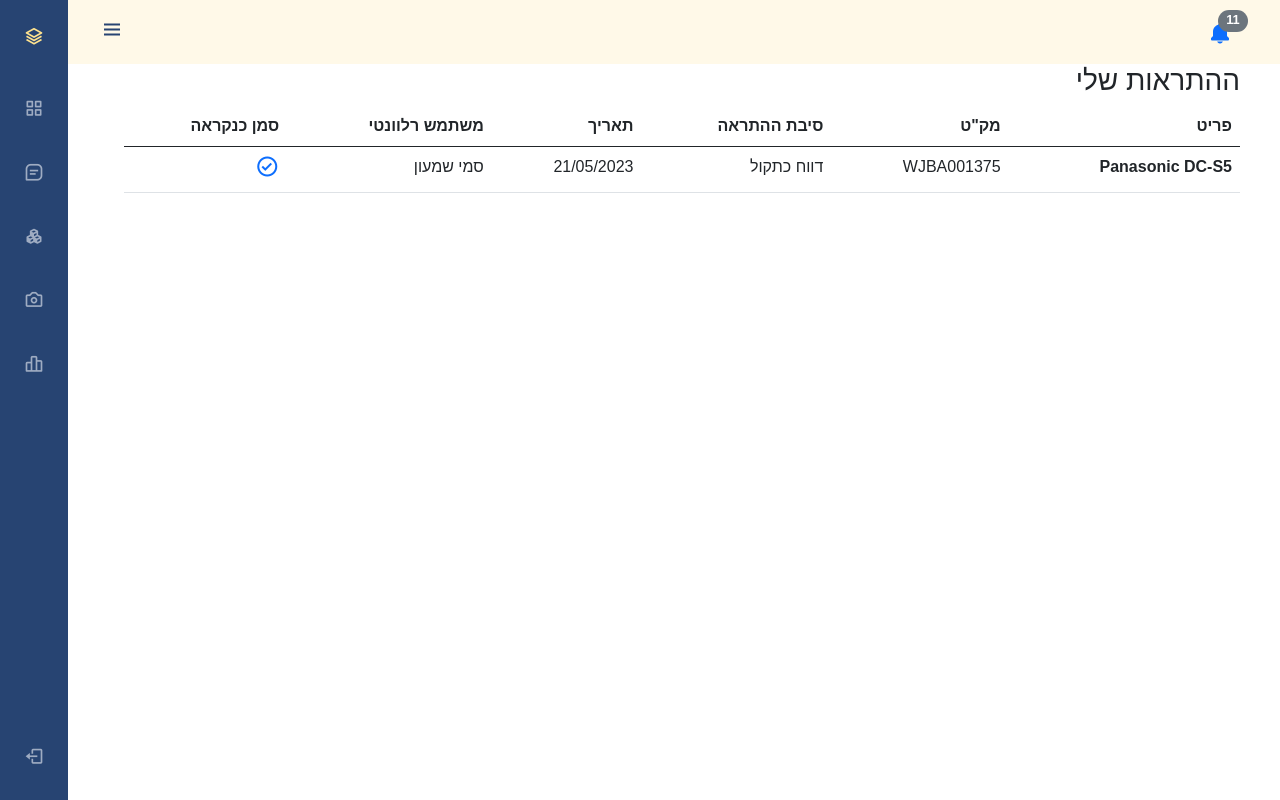
After one commit to BarakBon/SCStudio, a Flask app: page /notifications in a window 1280 px wide. The commit adds this page. Run offline with Flask 3, Linux system fonts and the light colour scheme; the visitor is signed in with stand-in values (Sample User, id 1); some libraries are stand-ins or nearby versions.

Commit message:
notification page (visualy)

```diff
--- a/app/templates/base.html
+++ b/app/templates/base.html
@@ -17,7 +17,7 @@
   <body id="body-pd">
     <header class="header" id="header">
       <div class="header_toggle"> <i class='bx bx-menu' id="header-toggle"></i> </div>
-      <a class="nav-link notu-icon" href="#">
+      <a class="nav-link notu-icon" href="/notifications">
         <i class='bx bxs-bell' size="lg"></i>
         <span class="badge rounded-pill bg-secondary">11</span>
         </i>
--- /dev/null
+++ b/app/templates/notifications.html
@@ -0,0 +1,91 @@
+{% extends "base.html" %}
+
+{% block title %} notifications {% endblock %}
+
+<!--Show error/success messages in screen-->
+{% with messages = get_flashed_messages(with_categories=true) %}
+{% if messages %}
+{% for category, message in messages %}
+{% if category =='error' %}
+<div class="alert alert-danger alter-dismissable fade show" role="alert">
+    {{ message }}
+    <button type="button" class="close" data-dismiss="alert">
+        <span aria-hidden="true">&times;</span>
+    </button>
+</div>
+{% else %}
+<div class="alert alert-success alter-dismissable fade show" role="alert">
+    {{ message }}
+    <button type="button" class="close" data-dismiss="alert">
+        <span aria-hidden="true">&times;</span>
+    </button>
+</div>
+{% endif %} {% endfor %} {% endif %} {% endwith %}
+
+
+{% block content %}
+
+<!doctype html>
+<html lang="en">
+
+<head>
+    <title>Table 03</title>
+    <meta charset="utf-8">
+    <meta name="viewport" content="width=device-width, initial-scale=1, shrink-to-fit=no">
+
+    <link href='https://fonts.googleapis.com/css?family=Roboto:400,100,300,700' rel='stylesheet' type='text/css'>
+
+    <link rel="stylesheet" href="https://stackpath.bootstrapcdn.com/font-awesome/4.7.0/css/font-awesome.min.css">
+
+    <link rel="stylesheet" href="/static/equipment-style.css">
+
+</head>
+
+<body>
+    <section class="ftco-section">
+        <div class="container">
+            <div class="row">
+                <div class="col-md-12 text-end">
+                    <div class="table-wrap ">
+                        <h3> ההתראות שלי</h3>
+                        <table class="table">
+                            <thead class="thead-primary text-end">
+                                <tr>
+                                    <th>סמן כנקראה</th>
+                                    <th>משתמש רלוונטי</th>
+                                    <th>תאריך</th>
+                                    <th>סיבת ההתראה</th>
+                                    <th>מק"ט</th>
+                                    <th>פריט</th>
+                                </tr>
+                            </thead>
+                            <tbody>
+                                <form>
+                                    <tr>
+                                        <td><a href="#"><i class='bx bx-check-circle' style="font-size:1.5rem;" ></i></a></td>
+                                        <td>סמי שמעון</td>
+                                        <td>21/05/2023</td>
+                                        <td>דווח כתקול</td>
+                                        <td>WJBA001375</td>
+                                        <th scope="row" class="scope">Panasonic DC-S5</th>
+                                    </tr>
+                                </form>
+                            </tbody>
+                        </table>
+                    </div>
+                </div>
+            </div>
+        </div>
+    </section>
+
+    <script src="js/jquery.min.js"></script>
+    <script src="js/popper.js"></script>
+    <script src="js/bootstrap.min.js"></script>
+    <script src="js/main.js"></script>
+
+</body>
+
+</html>
+
+
+{% endblock %}
--- a/app/views.py
+++ b/app/views.py
@@ -207,3 +207,9 @@ def eq_transfer():
             return redirect(url_for('views.equipment'))
 
     return render_template("eq_transfer.html", user=current_user, borrows=borrows_today)
+
+
+@views.route('/notifications', methods=['GET', 'POST'])
+@login_required
+def notifications():
+    return render_template("notifications.html", user=current_user)
```
Also changed, not shown: app/models.py (+7 -0 lines).
